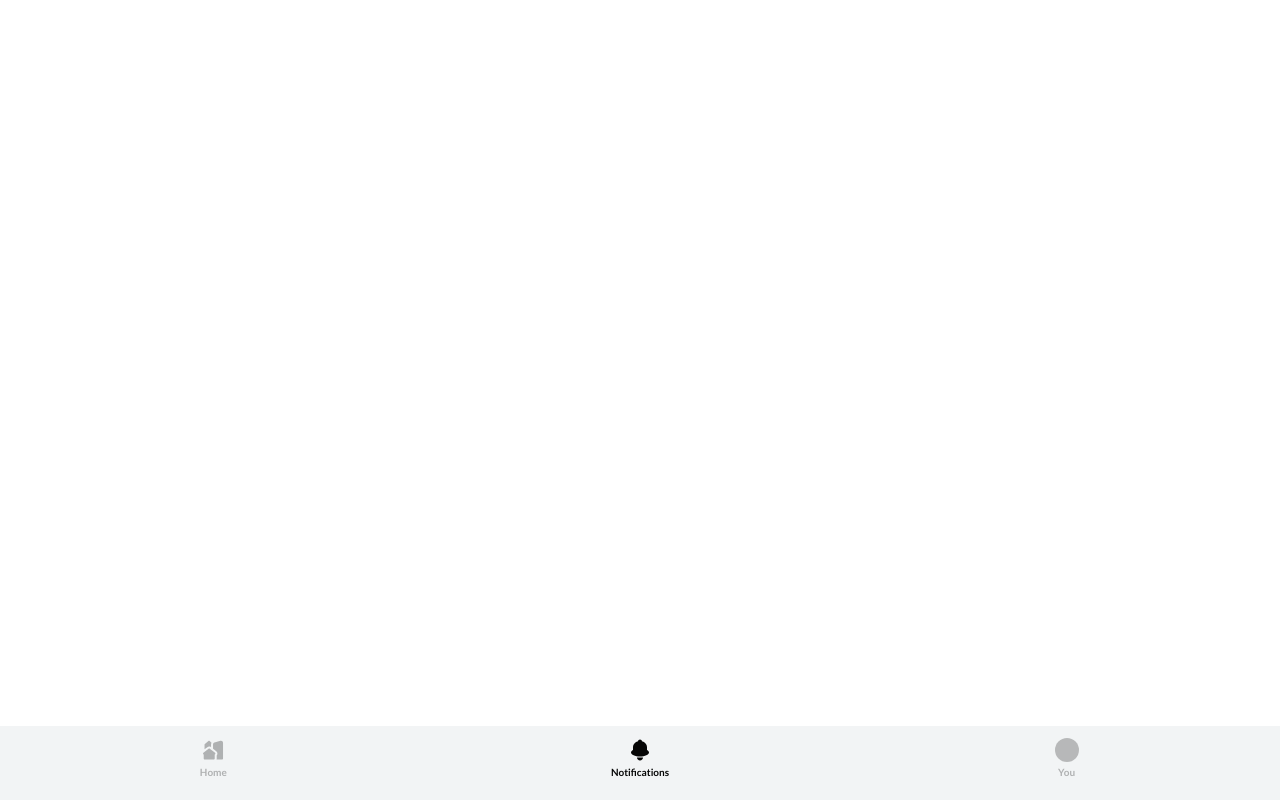
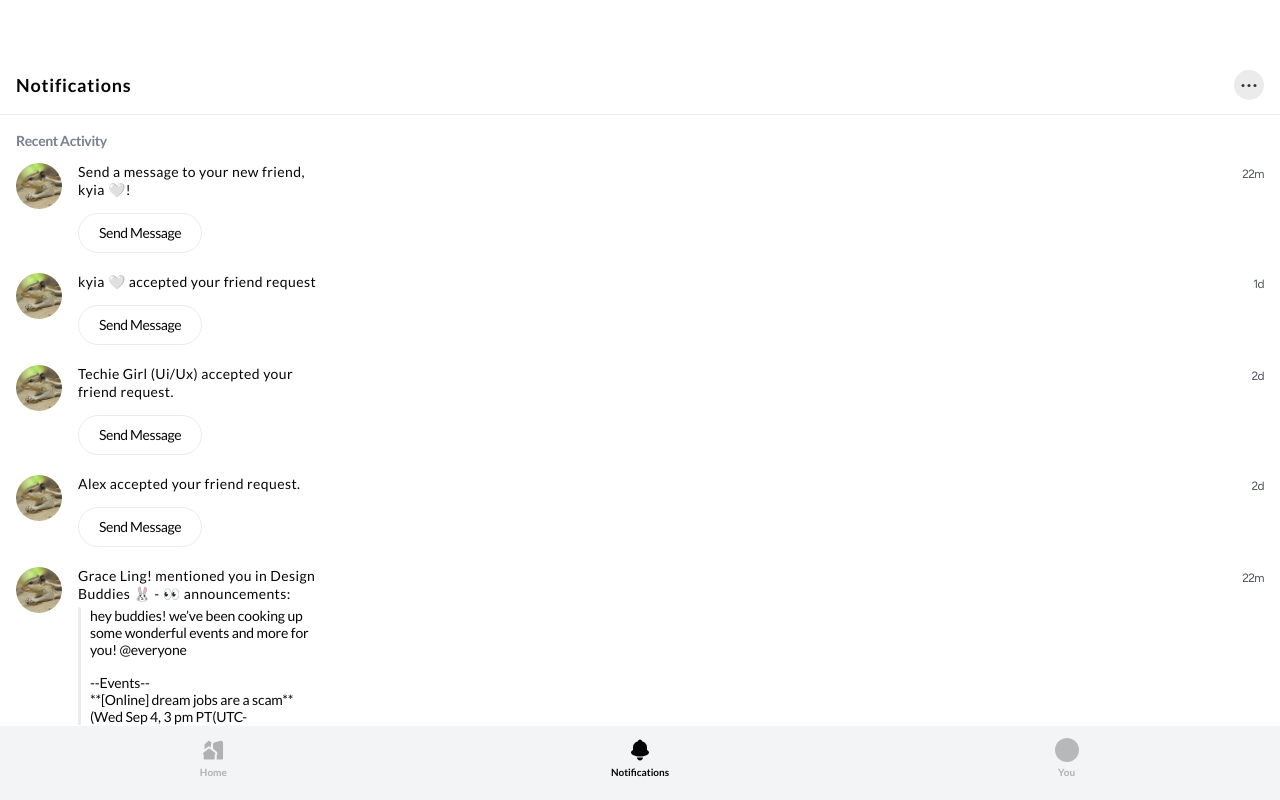
Before and after one commit to lucyseri/disocordtest, a plain HTML site: page sub2.html in a window 1280 px wide. Drawn offline with Linux system fonts and the light colour scheme.

Commit message:
notification

```diff
--- a/css/common/reset.css
+++ b/css/common/reset.css
@@ -1,5 +1,6 @@
 @charset "utf-8";
 @import url('https://fonts.googleapis.com/css2?family=Lato:ital,wght@0,100;0,300;0,400;0,700;0,900;1,100;1,300;1,400;1,700;1,900&family=Noto+Sans+KR:wght@100..900&display=swap');
+@import url('https://fonts.googleapis.com/css2?family=Figtree:ital,wght@0,300..900;1,300..900&display=swap');
 :root{
   --main-color: #5765F2;
   --back-color: #EBEDEE;
--- a/css/container/index-container.css
+++ b/css/container/index-container.css
@@ -5,7 +5,7 @@ body{
 main{
   background-color: #fff;
   width: calc(100% - 16px - 57px);
-  min-height: 100vh;
+  min-height: calc(100vh - 56px - 75px);
   position: fixed;
   top: 56px;
   right: 0;
--- a/css/container/sub2-container.css
+++ b/css/container/sub2-container.css
@@ -0,0 +1,129 @@
+body{
+  background-color: #fff;
+}
+#wrap{
+  width: 100%;
+  height: calc(100vh - 56px - 75px);
+  position: fixed;
+  top: 56px;
+  left: 0;
+  overflow-y: scroll;
+}
+/* header */
+header{
+  width: 100%;
+  position: sticky;
+  top: 0;
+  left: 0;
+  background-color: #fff;
+  border-bottom: 1px solid var(--border-color);
+  display: flex;
+  justify-content: space-between;
+  align-items: center;
+  padding: 14px 16px;
+}
+header h1{
+  font-size: 1.8rem;
+  letter-spacing: 0.8px;
+  font-weight: 700;
+}
+header a.more-btn{
+  width: 30px;
+  height: 30px;
+  background: url('../../img/30x30.svg') no-repeat -30px -30px / auto;
+}
+/* main */
+main{
+  padding: 0 16px;
+}
+main section{
+  margin: 16px 0;
+}
+main section h2{
+  font-size: 1.4rem;
+  line-height: 2rem;
+  letter-spacing: -0.4px;
+  color: var(--txt3-color);
+}
+main section ul{
+  margin: 12px 0;
+}
+main section ul li{
+  margin-bottom: 20px;
+}
+main section ul li a.list-box{
+  display: flex;
+  justify-content: space-between;
+  gap: 16px;
+}
+main section ul li a.list-box .contents{
+  display: flex;
+  gap: 16px;
+}
+main section ul li a.list-box .contents img{
+  display: block;
+  width: 46px;
+  height: 46px;
+  border-radius: 50%;
+}
+main section ul li a.list-box .contents .txt-box{
+  flex: 0 1 240px;
+}
+main section ul li a.list-box .contents .txt-box span{
+  display: block;
+}
+main section ul li a.list-box .contents .txt-box span.main-txt{
+  font-size: 1.4rem;
+  line-height: 1.8rem;
+  font-weight: 500;
+  letter-spacing: 0.4px;
+  margin-bottom: 4px;
+}
+main section ul li.sub-txt a.list-box .contents .txt-box span.sub-txt{
+  position: relative;
+  padding-left: 12px;
+}
+main section ul li.sub-txt.sub-txt a.list-box .contents .txt-box span.sub-txt::before{
+  content: '';
+  width: 3px;
+  height: 100%;
+  border-radius: 3px;
+  background-color: var(--border-color);
+  position: absolute;
+  top: 0;
+  left: 0;
+}
+main section ul li.sub-txt a.list-box .contents .txt-box span.sub-txt span.tag-con{
+  font-size: 1.4rem;
+  font-weight: 500;
+  letter-spacing: -0.13px;
+  margin-bottom: 16px;
+}
+main section ul li.sub-txt a.list-box .contents .txt-box span.sub-txt span.event-con{
+  font-size: 1.4rem;
+  font-weight: 500;
+  letter-spacing: -0.13px;
+}
+main section ul li.sub-txt a.list-box .contents .txt-box span.sub-txt span.event-con strong{
+  display: block;
+  font-weight: 500;
+}
+main section ul li a.list-box .contents .txt-box span.send-btn{
+  display: inline-block;
+  border-radius: 20px;
+  border: 1px solid var(--border-color);
+  padding: 8px 20px;
+  font-size: 1.4rem;
+  line-height: 22px;
+  letter-spacing: -0.4px;
+  margin-top: 10px;
+}
+main section ul li a.list-box span.time{
+  flex: 0 1 auto;
+  margin: 4px 0;
+  font-size: 1.2rem;
+  color: var(--txt2-color);
+  font-weight: 400;
+  letter-spacing: -0.6px;
+  font-family: "Figtree", sans-serif;
+}
--- a/sub2.html
+++ b/sub2.html
@@ -1,5 +1,6 @@
 <!DOCTYPE html>
 <html lang="en">
+
 <head>
   <meta charset="UTF-8">
   <meta name="viewport" content="width=device-width, initial-scale=1.0">
@@ -10,9 +11,116 @@
   <!-- style -->
   <link rel="stylesheet" href="css/pages/sub2.css">
 </head>
+
 <body>
   <div id="wrap">
+    <header>
+      <h1>Notifications</h1>
+      <a href="#" class="more-btn"><span class="ir_wa">menu</span></a>
+    </header>
+    <main>
+      <section>
+        <h2>Recent Activity</h2>
+        <ul>
+          <li>
+            <a href="#" class="list-box">
+              <div class="contents">
+                <img src="img/profile1.png" alt="progile1">
+                <div class="txt-box">
+                  <span class="main-txt">Send a message to your new friend, kyia 🤍!</span>
+                  <span class="sub-txt">
+                    <span class="tag-con"></span>
+                    <span class="evnet-con">
+                      <strong></strong>
+                    </span>
+                  </span>
+                  <span class="send-btn">Send Message</span>
+                </div>
+              </div>
+              <span class="time">22m</span>
+            </a>
+          </li>
+          <li>
+            <a href="#" class="list-box">
+              <div class="contents">
+                <img src="img/profile1.png" alt="progile1">
+                <div class="txt-box">
+                  <span class="main-txt">kyia 🤍 accepted your friend request</span>
+                  <span class="sub-txt">
+                    <span class="tag-con"></span>
+                    <span class="evnet-con">
+                      <strong></strong>
+                    </span>
+                  </span>
+                  <span class="send-btn">Send Message</span>
+                </div>
+              </div>
+              <span class="time">1d</span>
+            </a>
+          </li>
+          <li>
+            <a href="#" class="list-box">
+              <div class="contents">
+                <img src="img/profile1.png" alt="progile1">
+                <div class="txt-box">
+                  <span class="main-txt">Techie Girl (Ui/Ux) accepted your friend request.</span>
+                  <span class="sub-txt">
+                    <span class="tag-con"></span>
+                    <span class="evnet-con">
+                      <strong></strong>
+                    </span>
+                  </span>
+                  <span class="send-btn">Send Message</span>
+                </div>
+              </div>
+              <span class="time">2d</span>
+            </a>
+          </li>
+          <li>
+            <a href="#" class="list-box">
+              <div class="contents">
+                <img src="img/profile1.png" alt="progile1">
+                <div class="txt-box">
+                  <span class="main-txt">Alex accepted your friend request.</span>
+                  <span class="sub-txt">
+                    <span class="tag-con"></span>
+                    <span class="evnet-con">
+                      <strong></strong>
+                    </span>
+                  </span>
+                  <span class="send-btn">Send Message</span>
+                </div>
+              </div>
+              <span class="time">2d</span>
+            </a>
+          </li>
+          <li class="sub-txt">
+            <a href="#" class="list-box">
+              <div class="contents">
+                <img src="img/profile1.png" alt="progile1">
+                <div class="txt-box">
+                  <span class="main-txt">Grace Ling! mentioned you in Design Buddies 🐰 - 👀 announcements:</span>
+                  <span class="sub-txt">
+                    <span class="tag-con">hey buddies! we’ve been cooking up some wonderful events and more for you!
+                      @everyone
+                    </span>
+                    <span class="event-con">
+                      <strong>--Events--</strong>
+                      **[Online] dream jobs are a scam**
+                      (Wed Sep 4, 3 pm PT(UTC-7)):https://index.com
+                    </span>
+                  </span>
+                  <span class="send-btn">Send Message</span>
+                </div>
+              </div>
+              <span class="time">22m</span>
+            </a>
+          </li>
+        </ul>
+      </section>
+    </main>
     <div id="tabBar-include"></div>
   </div>
 </body>
+
 </html>
```
